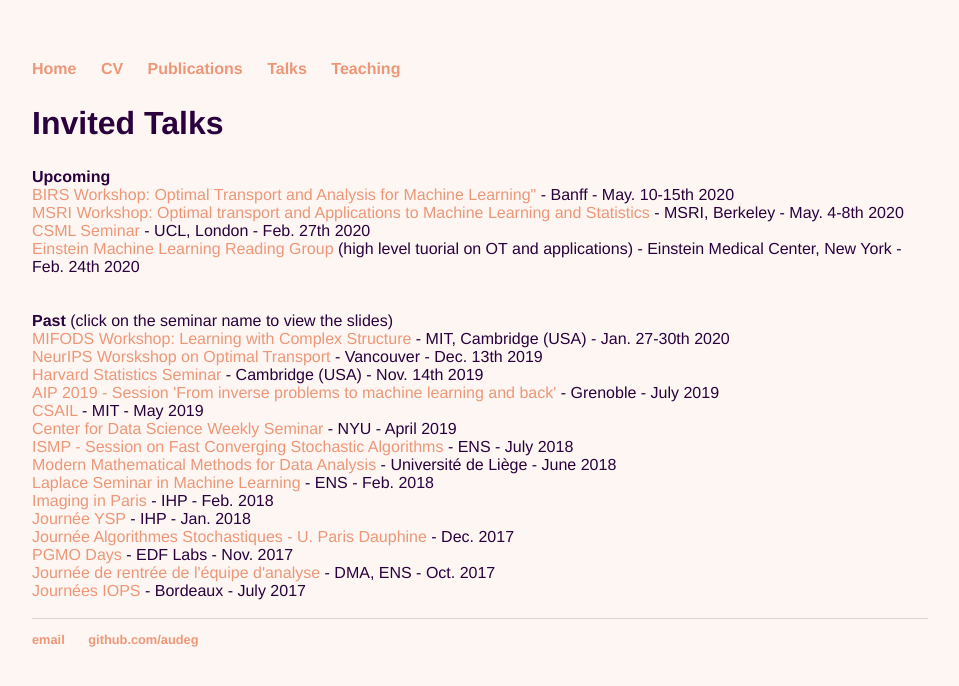
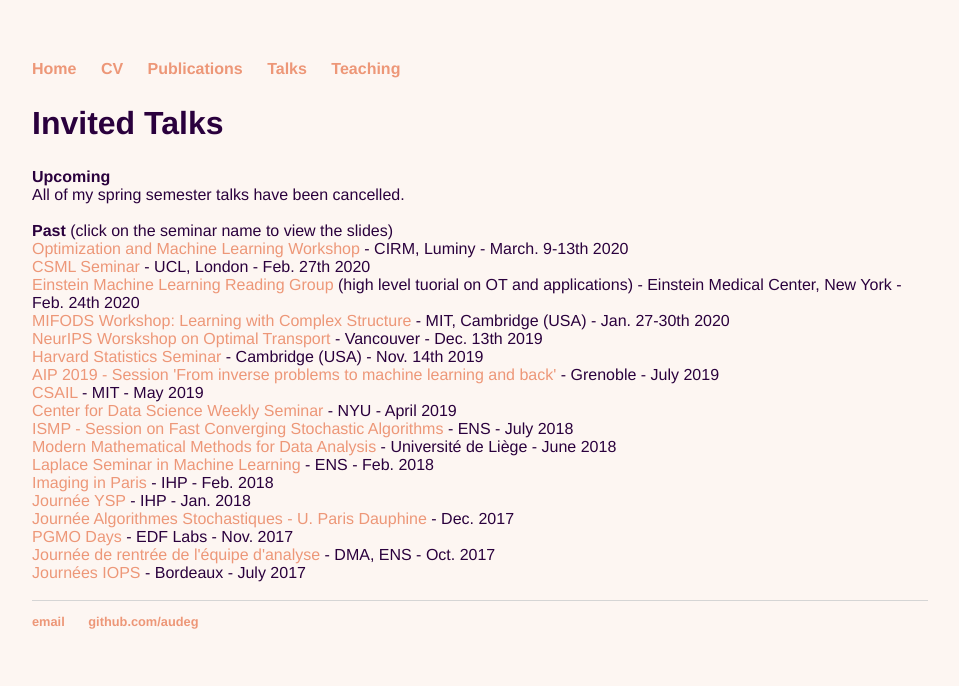
Before and after one commit to audeg/audeg.github.io, a Jekyll site: the page built from talks/index.html, in a window 1280 px wide. Shown: the top 686 px of the page, without its empty margins (160-1119 px from the left). Built offline with Jekyll 4.4.1, drawn with Linux system fonts in a browser that asks for light colours.

Commit message:
Update index.html

```diff
--- a/talks/index.html
+++ b/talks/index.html
@@ -5,14 +5,13 @@ title: Teaching
 <h2> Invited Talks </h2>
 
 <b>Upcoming</b><br/>
-<a href=""> BIRS Workshop: Optimal Transport and Analysis for Machine Learning"</a> - Banff - May. 10-15th 2020 <br/>
-<a href=""> MSRI Workshop: Optimal transport and Applications to Machine Learning and Statistics </a> - MSRI, Berkeley - May. 4-8th 2020 <br/>
-<a href=""> CSML Seminar </a> - UCL, London - Feb. 27th 2020 <br/>
-<a href=""> Einstein Machine Learning Reading Group</a> (high level tuorial on OT and applications) - Einstein Medical Center, New York - Feb. 24th 2020 <br/>
+All of my spring semester talks have been cancelled.
 <br/><br/>
 
 <b>Past</b> (click on the seminar name to view the slides)<br/>
-
+<a href="CIRM.pdf"> Optimization and Machine Learning Workshop </a> - CIRM, Luminy - March. 9-13th 2020 <br/>
+<a href="UCL.pdf"> CSML Seminar </a> - UCL, London - Feb. 27th 2020 <br/>
+<a href="Einstein.pdf"> Einstein Machine Learning Reading Group</a> (high level tuorial on OT and applications) - Einstein Medical Center, New York - Feb. 24th 2020 <br/>
 <a href="MIFODS.pdf"> MIFODS Workshop: Learning with Complex Structure </a> - MIT, Cambridge (USA) - Jan. 27-30th 2020 <br/>
 <a href="OTML19.pdf"> NeurIPS Worskshop on Optimal Transport </a> - Vancouver - Dec. 13th 2019 <br/>
 <a href="talkHarvard.pdf"> Harvard Statistics Seminar </a> - Cambridge (USA) - Nov. 14th 2019 <br/>
```
